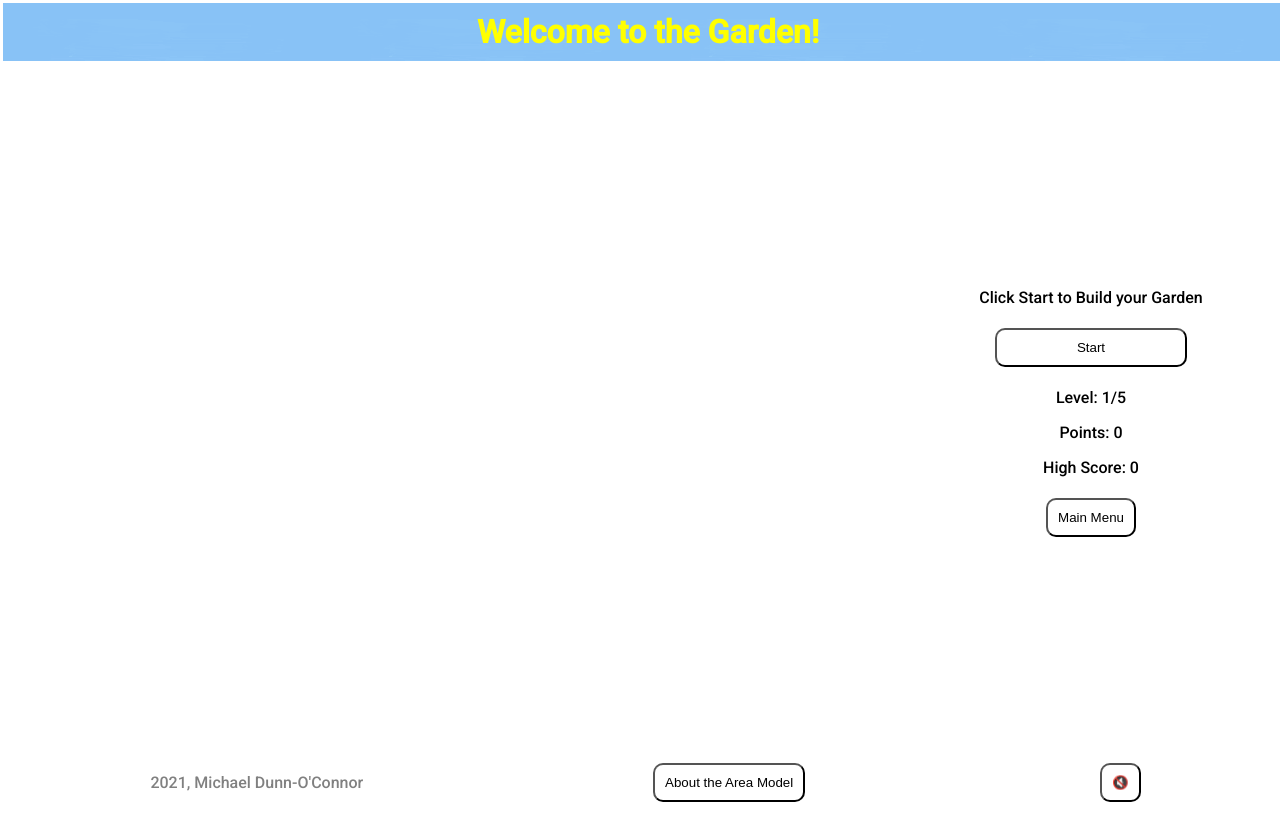
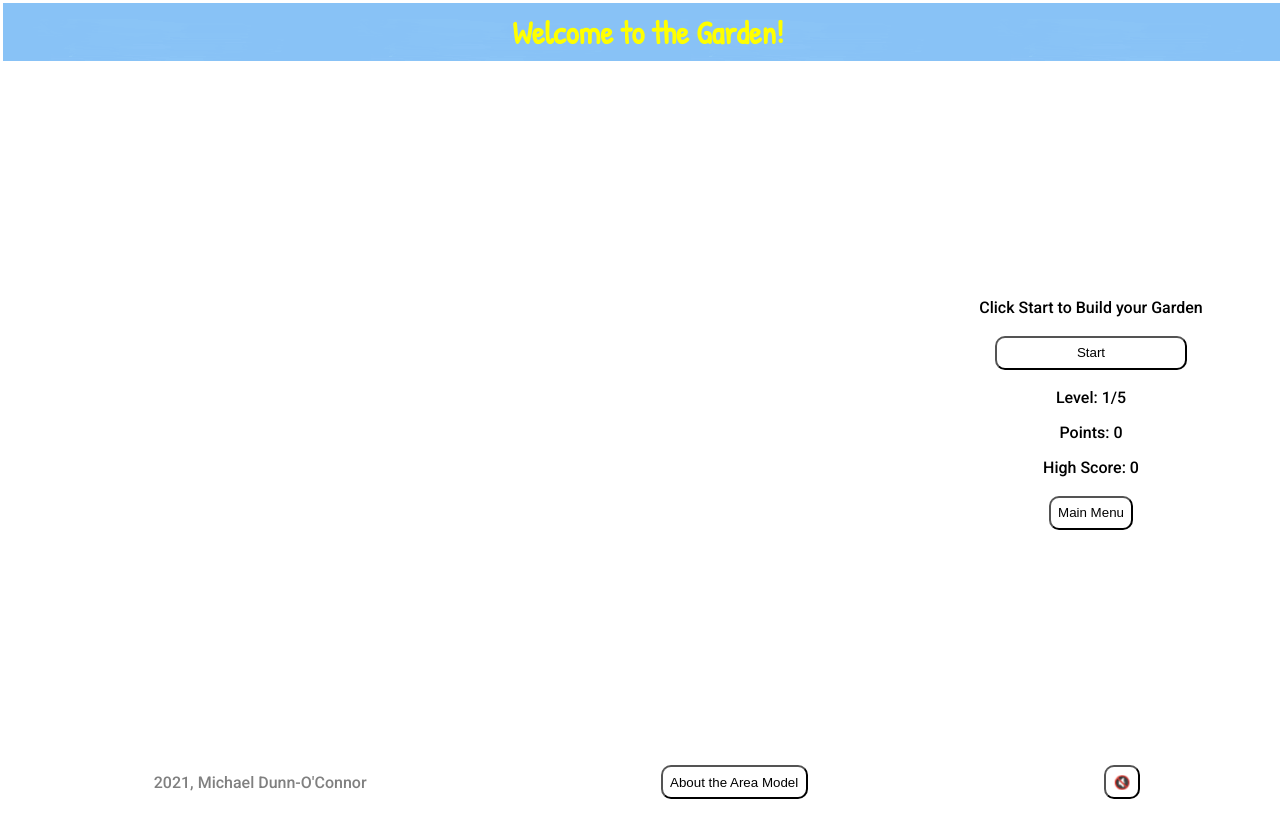
Before and after one commit to dunnoconnor/areamodelfarm, a plain HTML site: page garden.html in a window 1280 px wide. Drawn offline with Linux system fonts and the light colour scheme.

Commit message:
new header font and button spacing

```diff
--- a/garden.html
+++ b/garden.html
@@ -6,7 +6,10 @@
     <meta name="viewport" content="width=device-width, initial-scale=1.0">
     <title>The Garden</title>
     <link rel="stylesheet" href="style.css">
+    <link rel="preconnect" href="https://fonts.googleapis.com">
+    <link rel="preconnect" href="https://fonts.gstatic.com" crossorigin>
     <link href="https://fonts.googleapis.com/css2?family=Roboto:wght@500&display=swap" rel="stylesheet">
+    <link href="https://fonts.googleapis.com/css2?family=Patrick+Hand&display=swap" rel="stylesheet">
     <link rel="icon" type="image/png" href="./assets/plant.jpeg"/>
 
 </head>
--- a/style.css
+++ b/style.css
@@ -86,8 +86,8 @@ body{
 button, input {
     border-radius: 10px;
     text-align: center;
-    padding: 10px;
-    margin: 5px;
+    padding: 7.5px;
+    margin: 2.5px;
     background-color: white;
 }
 
@@ -114,6 +114,7 @@ button:hover, input:hover {
     height: auto;
 }
 
+
 #menu-page, #garden-page, #ranch-page{
     width: 100vw;
     height: 100vh;
@@ -126,6 +127,8 @@ button:hover, input:hover {
 
 h1{
     color: yellow;
+    font-family: 'Patrick Hand', cursive;
+
 }
 
 #header, #footer {
```
Also changed, not shown: index.html (+3 -0 lines), ranch.html (+3 -0 lines), assets/area_single_digit.jpeg, assets/area_two_digit.jpeg.
